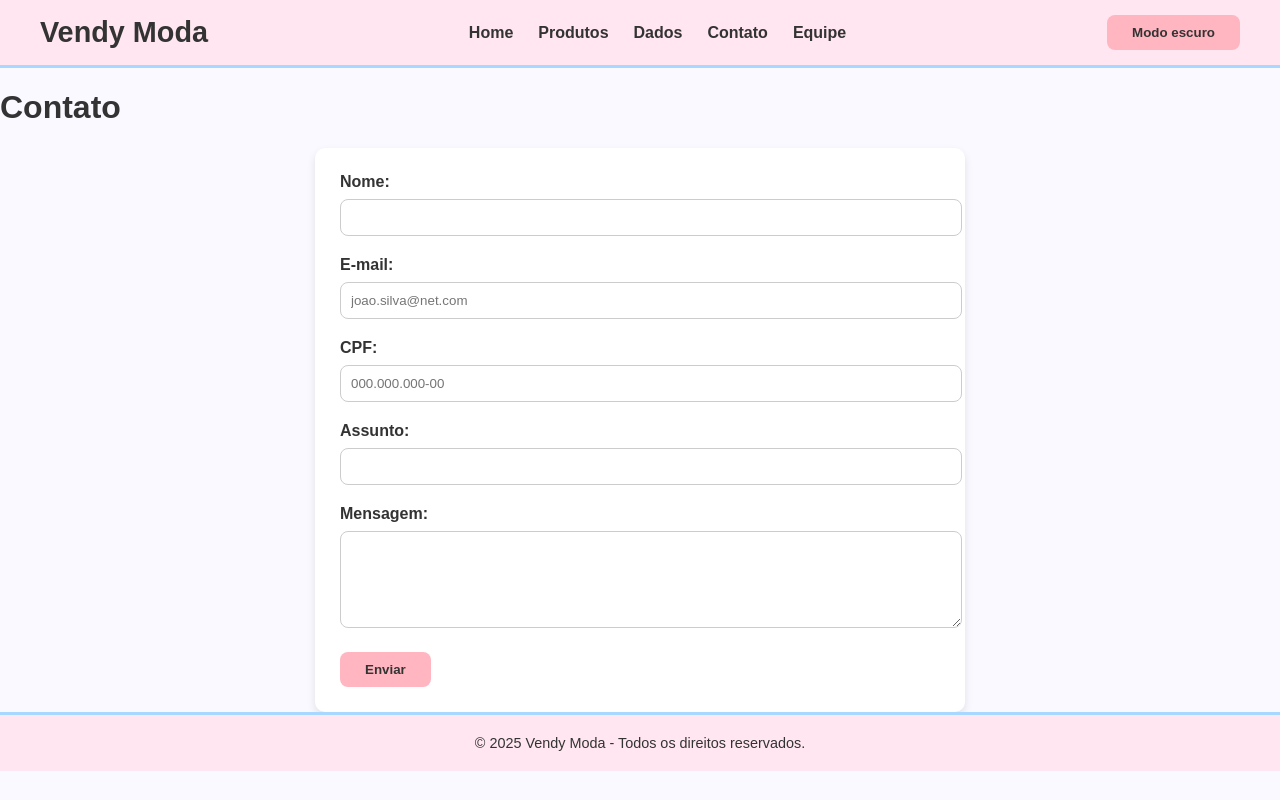
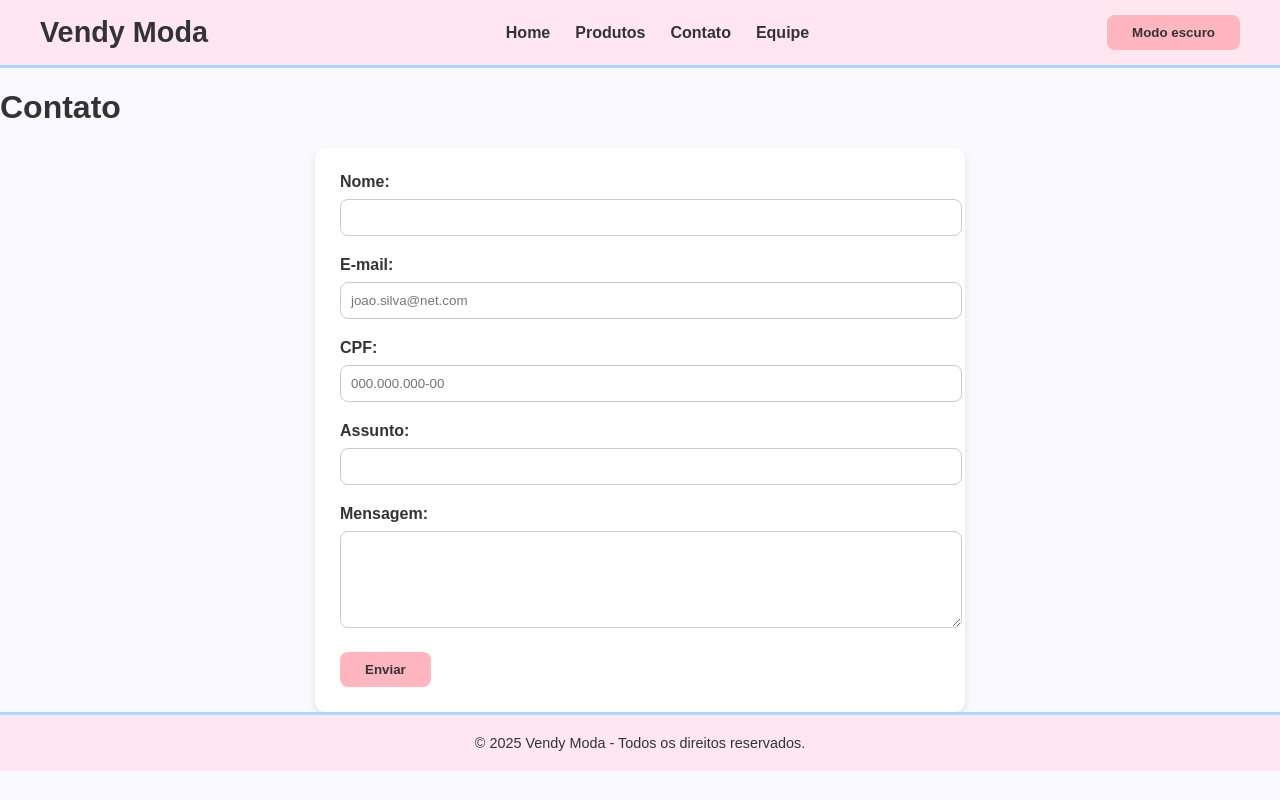
Before and after one commit to PedroHC07/VendyModa, a plain HTML site: page contato.html in a window 1280 px wide. Drawn offline with Linux system fonts and the light colour scheme.

Commit message:
Update contato.html

```diff
--- a/contato.html
+++ b/contato.html
@@ -12,7 +12,6 @@
         <ul class="nav-links">
             <li><a href="index.html">Home</a></li>
             <li><a href="produtos.html">Produtos</a></li>
-            <li><a href="dados.html">Dados</a></li>
             <li><a href="contato.html">Contato</a></li>
             <li><a href="equipe.html">Equipe</a></li>
         </ul>
```
